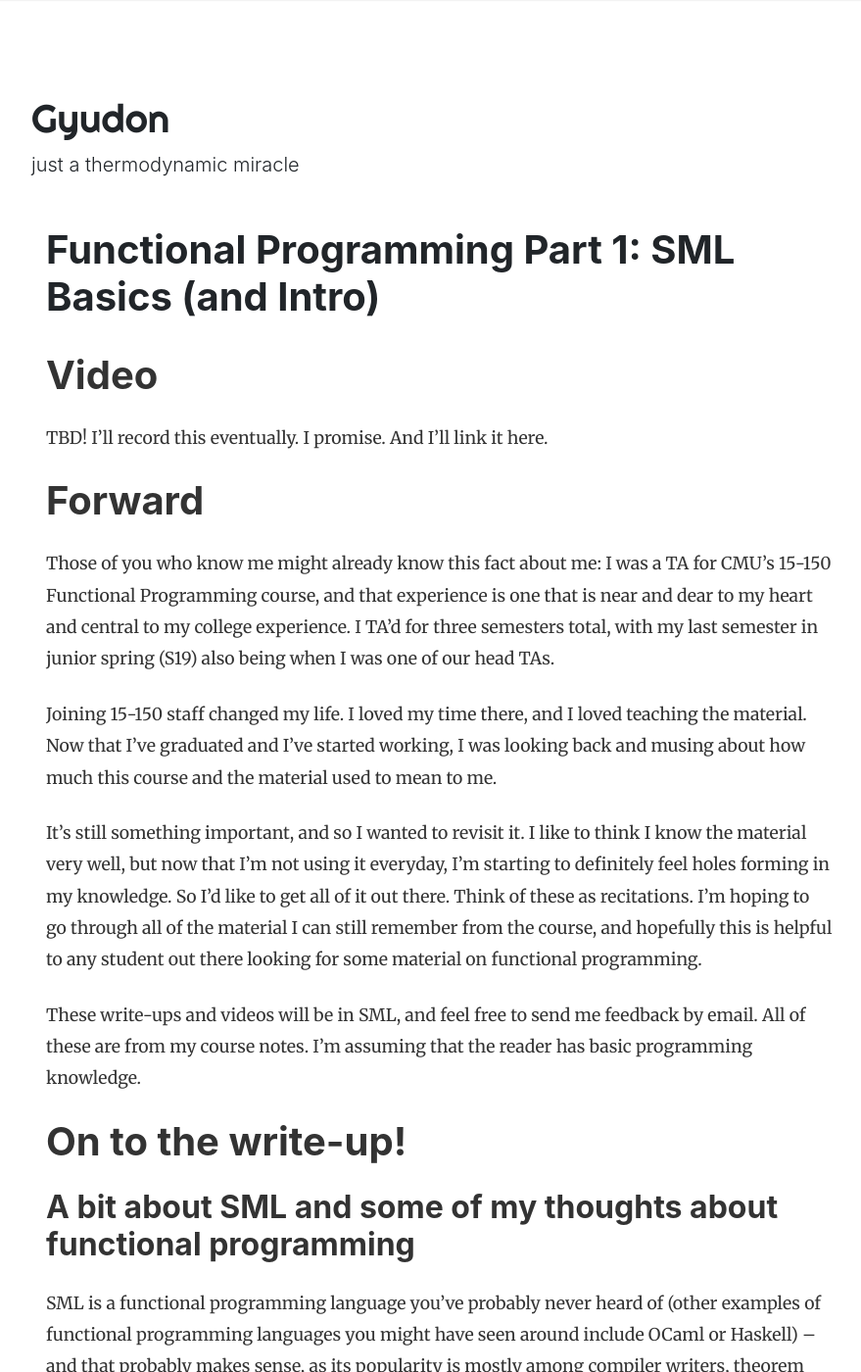
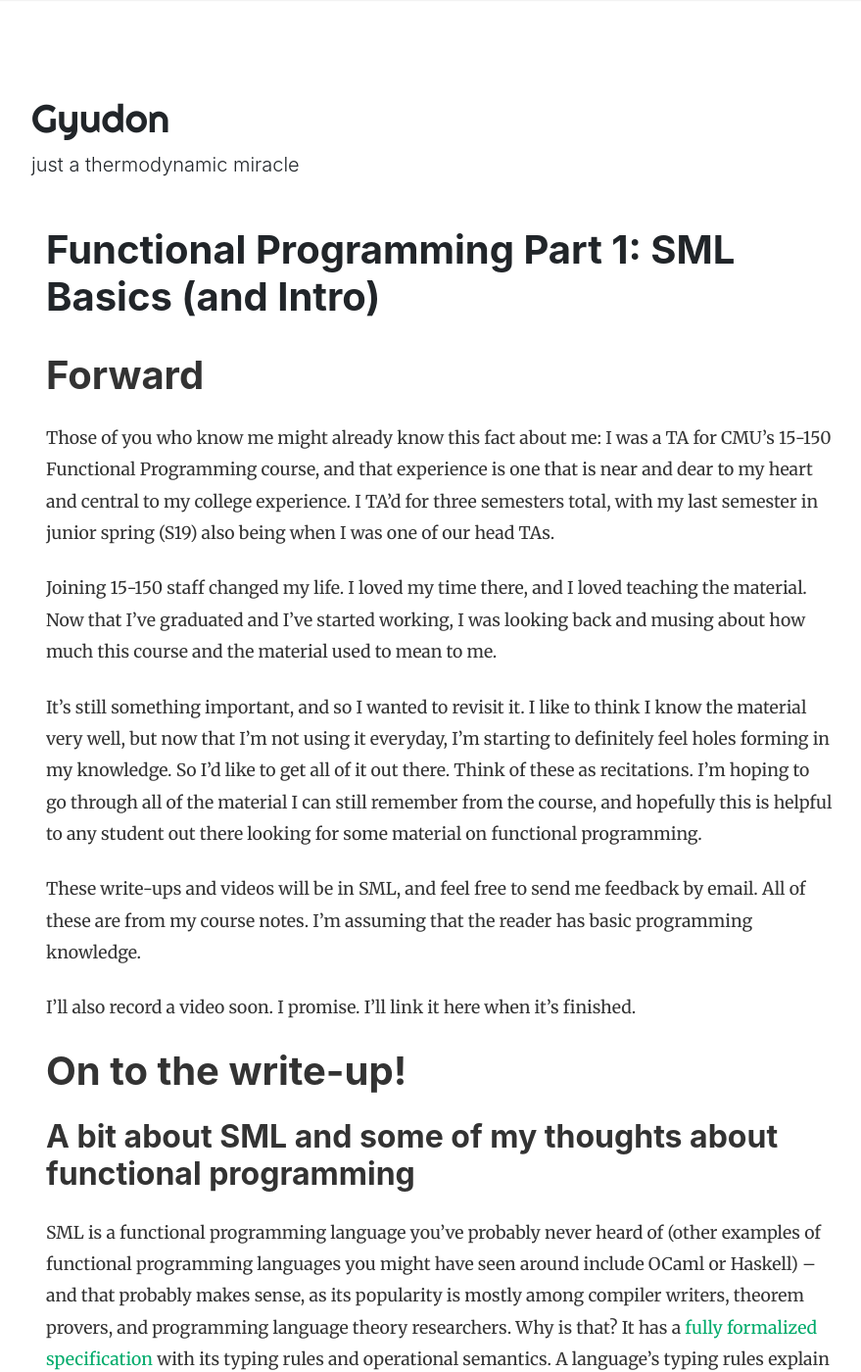
Before and after one commit to gyyu/gyyu.github.io, a Jekyll site: the page built from _posts/2020-03-20-fp-1.md, in a window 1280 px wide and 1400 px high. Shown: the whole window at 98% size, without its empty margins (53-932 px from the left). Built offline with Jekyll 4.4.1, drawn with Linux system fonts in a browser that asks for light colours; nearby versions of some CDN libraries; some of the changed text lies outside the part shown.

Commit message:
Spacing and move where the video is

```diff
--- a/_posts/2020-03-20-fp-1.md
+++ b/_posts/2020-03-20-fp-1.md
@@ -6,10 +6,6 @@ categories: [ SML, functional programming ]
 featured: true
 hidden: false
 ---
-
-# Video
-
-TBD! I'll record this eventually. I promise. And I'll link it here.
 
 # Forward
 
@@ -26,6 +22,8 @@ get all of it out there. Think of these as recitations. I'm hoping to go through
 and hopefully this is helpful to any student out there looking for some material on functional programming.
 
 These write-ups and videos will be in SML, and feel free to send me feedback by email. All of these are from my course notes. I'm assuming that the reader has basic programming knowledge.
+
+I'll also record a video soon. I promise. I'll link it here when it's finished.
 
 # On to the write-up!
 
@@ -46,13 +44,13 @@ I work as a software engineer, and I generally don't ever program in SML. But, t
 As I mentioned earlier, the basic unit in SML is an expression. An expression is different from a statement (which you can think of as expression an intended action). Here are some examples of expressions:
 
 * `3`
-* `3+7`
-* `(3+7)*10 div 3`
+* `3 + 7`
+* `(3+7) * 10 div 3`
 * `100 div 0`
-* `(3+7)*10/3`
+* `(3+7) * 10 / 3`
 * `"100"`
-* `"100"^"100"`
-* `"100"+100`
+* `"100" ^ "100"`
+* `"100" + 100`
 * `intToString 100`
 * `if true then 3 else 5`
 * `let val x = 3 in x + 5 end`
```
